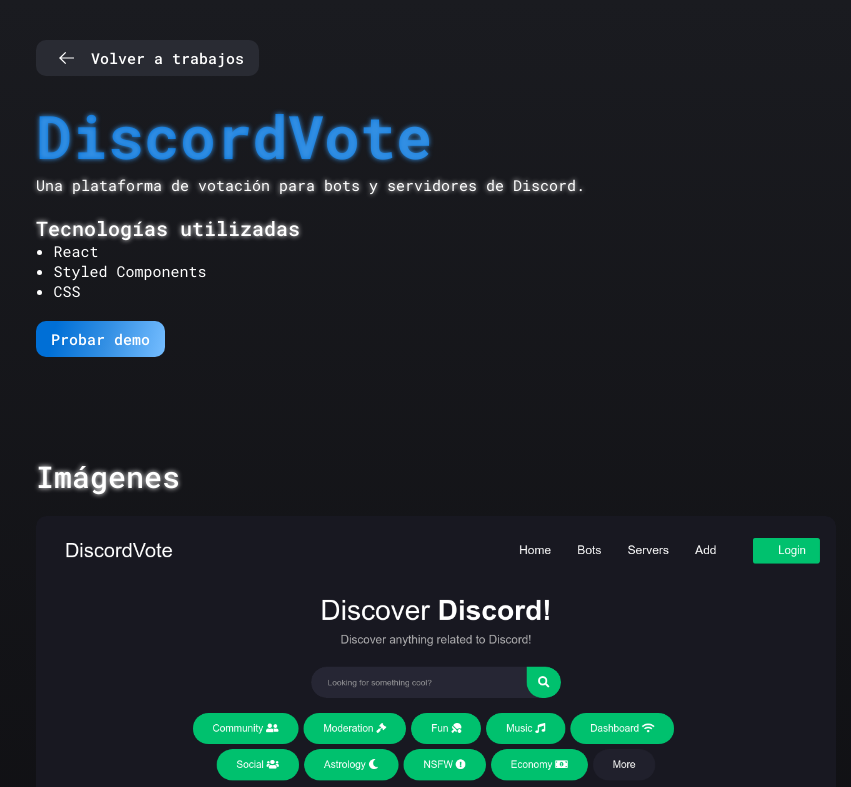
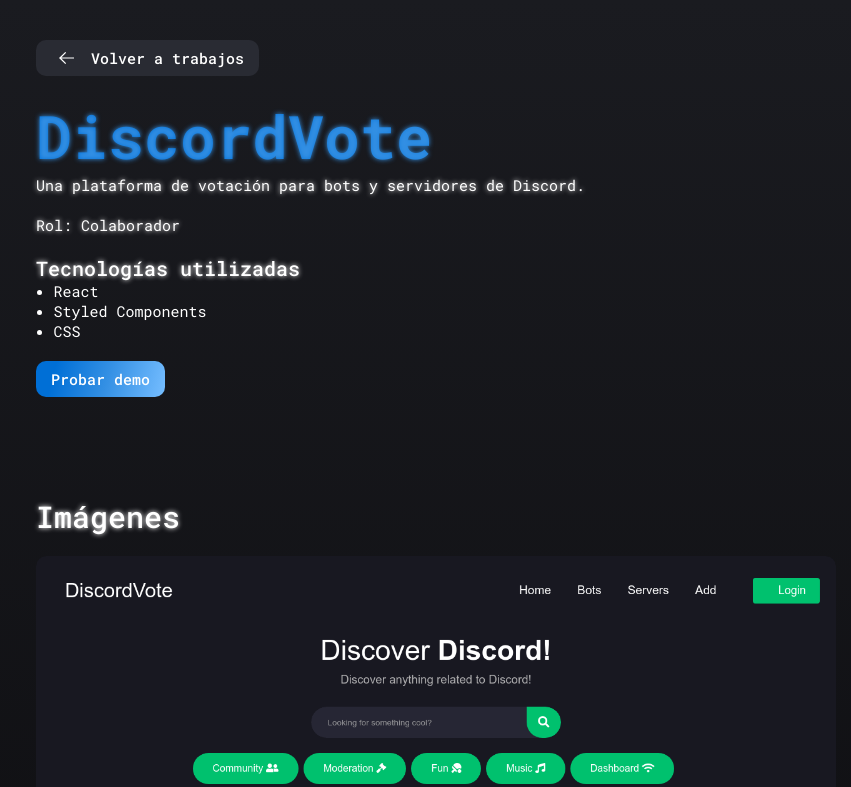
Before and after one commit to FOWMind/fowmind.github.io, a Next.js app: page /trabajo/discord-vote in a window 1280 px wide. Shown: the top 787 px of the page, without its empty margins (4-855 px from the left). Built offline with nearby package versions, Linux system fonts and the light colour scheme.

Commit message:
[Add] Role field

```diff
--- a/components/SingleWorkView/SingleWorkHeader.js
+++ b/components/SingleWorkView/SingleWorkHeader.js
@@ -1,6 +1,6 @@
 import styled from "styled-components";
 import Link from "next/link";
-import { ButtonBack, Headline, Section, Paragraph } from "../";
+import { ButtonBack, Headline, Paragraph, Section } from "../";
 import { SingleWorkTechnologies, SingleWorkButtons } from "./";
 
 export function SingleWorkHeader({ requestedWork }) {
@@ -12,6 +12,7 @@
       <Headline featured>{requestedWork.title}</Headline>
       <WorkDescription>{requestedWork.description}</WorkDescription>
 
+      {requestedWork?.role && <WorkRole>Rol: {requestedWork.role}</WorkRole>}
       {requestedWork?.technologies && (
         <SingleWorkTechnologies technologies={requestedWork.technologies} />
       )}
@@ -21,6 +22,10 @@
   );
 }
 
+const WorkRole = styled(Paragraph)`
+  margin-bottom: 1.25rem;
+`;
+
 const WorkDescription = styled(Paragraph)`
   margin-bottom: 1.25rem;
 `;
--- a/components/Work/WorkItem.js
+++ b/components/Work/WorkItem.js
@@ -1,9 +1,9 @@
 import styled from "styled-components";
-import { HeadlineSmall, Paragraph, Button } from "../";
+import { HeadlineSmall, TextSmall, Paragraph, Button } from "../";
 import Link from "next/link";
 
 export function WorkItem({ work }) {
-  const { title, slug, description, url, images } = work;
+  const { title, slug, role, description, url, images } = work;
   return (
     <WorkItemStyled>
       {images && images.preview && (
@@ -17,6 +17,7 @@
         <Link href={`/trabajo/${slug}`} passHref>
           <a>
             <HeadlineSmall>{title}</HeadlineSmall>
+            {role && <TextSmall>Rol: {role}</TextSmall>}
             <WorkDescription>{description}</WorkDescription>
           </a>
         </Link>
--- a/data/work.js
+++ b/data/work.js
@@ -116,6 +116,7 @@
     id: 6,
     title: "DiscordVote",
     slug: "discord-vote",
+    role: "Colaborador",
     description:
       "Una plataforma de votación para bots y servidores de Discord.",
     url: {
```
